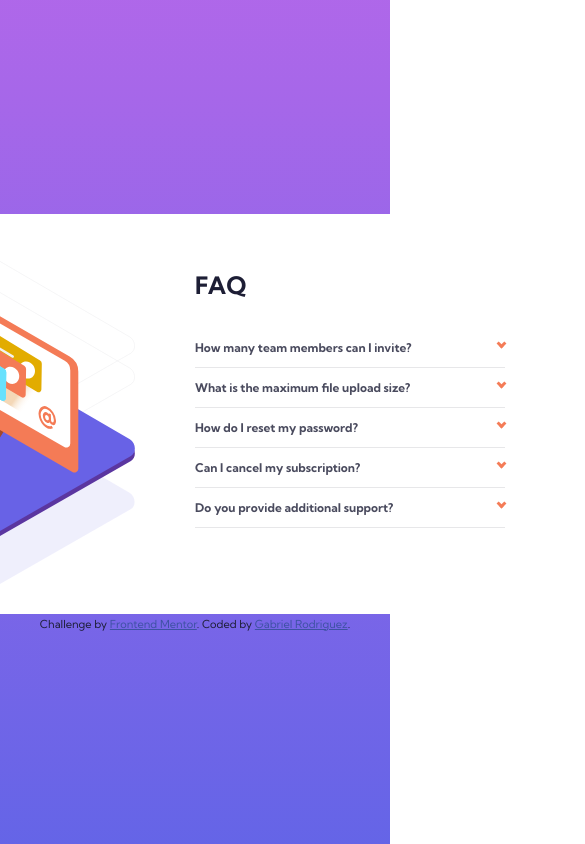
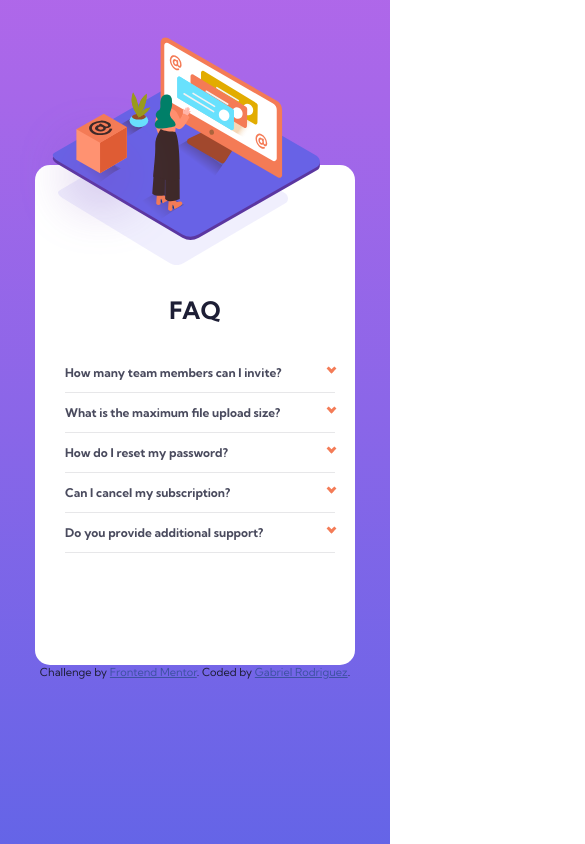
Before and after one commit to Gabrieldrc/faqAccordionCardMain, a plain HTML site: page index.html in a window 390 px wide. Shown: the whole page, 585 px wide, since content can reach past the window. Drawn offline with Linux system fonts and the light colour scheme.

Commit message:
responsive design correction number 1, it can be a lot better

```diff
--- a/css/desktop.style.css
+++ b/css/desktop.style.css
@@ -4,12 +4,12 @@ body {
   font-family: 'Kumbh Sans', sans-serif;
   color: hsl(238, 29%, 16%);
   font-size: 12px;
+  background-image: linear-gradient(to bottom, hsl(273, 75%, 66%), hsl(240, 73%, 65%));
 }
 
 .body_content {
   width: 100%;
   height: 100vh;
-  background-image: linear-gradient(to bottom, hsl(273, 75%, 66%), hsl(240, 73%, 65%));
   display: grid;
   grid-column: auto;
   justify-content: center;
@@ -17,11 +17,11 @@ body {
 }
 
 .main_container {
-  width: 800px;
-  height: 400px;
+  width: 750px;
+  height: 350px;
   background-color: white;
   border-radius: 15px;
-  display: inline-grid;
+  display: grid;
   grid-template-columns: 50% 50%;
 }
 .content_box {
@@ -37,31 +37,43 @@ body {
 .faq_container {
   margin: 40px 0px;
   padding: 0px;
-  /* background-color: tomato; */
 }
 
 #main_image {
   position: absolute;
-  left: -60px;
-  width: 400px;
-  align-self: center;
+  left: 0px;
+  top: 40px;
   z-index: 2;
 }
 
+#main_image img {
+  height: 280px;
+  margin-left: -50px;
+}
+
 #box_image {
-  width: 130px;
   position: absolute;
-  top: 45%;
-  left: -55px;
+  left: 0px;
   z-index: 3;
+}
+
+#box_image img{
+  margin-left: -50%;
+  margin-top: 150px;
+  width: 140px;
 }
 
 #pattern_image {
   position: absolute;
-  left: -60px;
-  bottom: 0px;
-  width: 400px;
+  left: 0px;
+  top: 0px;
+  width: 100%;
   z-index: 1;
+}
+
+#pattern_image img{
+  width: 100%;
+  margin-left: -15%;
 }
 
 .question_box {
@@ -107,3 +119,57 @@ body {
 .attribution a {
   color: hsl(228, 45%, 44%);
 }
+
+@media screen and (max-width: 800px) {
+  .main_container {
+    margin: auto;
+    width: 320px;
+    height: 500px;
+    display: grid;
+    grid-template-columns: auto;
+    grid-template-rows: 20% auto;
+  }
+  .content_box {
+    padding: 30px;
+  }
+  .image_container {
+    align-content: initial;
+    justify-content: center;
+  }
+  #main_image {
+    position: absolute;
+    top: 0px;
+    left: 0px;
+    width: 100%;
+    height: auto;
+    display: flex;
+    justify-content: center;
+  }
+  #main_image img {
+    width: 300px;
+    height: auto;
+    margin-top: -40%;
+  }
+  #pattern_image {
+    width: 320px;
+    position: absolute;
+    top: 0px;
+    left: 0px;
+    display: flex;
+    justify-content: center;
+  }
+  #pattern_image {
+    width: 230px;
+    margin-bottom: -20px;
+    margin-left: 40px;
+  }
+  #box_image {
+    display: none;
+  }
+  .question_box {
+    width: 100%;
+  }
+  .title {
+    margin: auto;
+  }
+}
--- a/index.html
+++ b/index.html
@@ -17,9 +17,20 @@
     <div>
       <div class="main_container">
         <div class="image_container">
-          <img id="box_image" src="./images/illustration-box-desktop.svg" alt="box"/>
-          <img id="main_image" src="./images/illustration-woman-online-desktop.svg" alt="base_image"/>
-          <img id="pattern_image" src="./images/bg-pattern-desktop.svg" alt="pattern_image"/>
+          <picture  id="box_image">
+            <source srcset="./images/illustration-box-desktop.svg" media="(max-width: 800px)"/>
+            <img src="./images/illustration-box-desktop.svg" alt="box"/>
+          </picture>
+          <picture id="main_image" >
+            <source srcset="./images/illustration-woman-online-mobile.svg" media="(max-width: 800px)"/>
+            <source srcset="./images/illustration-woman-online-desktop.svg"/>
+            <img src="./images/illustration-woman-online-desktop.svg" alt="base_image"/>
+          </picture>
+          <picture id="pattern_image">
+            <source srcset="./images/bg-pattern-mobile.svg" media="(max-width: 800px)"/>
+            <source srcset="./images/bg-pattern-desktop.svg"/>
+            <img src="./images/bg-pattern-desktop.svg" alt="pattern_image"/>
+          </picture>
         </div>
         <div class="content_box ">
           <h1 class="title bold">FAQ</h1>
```
